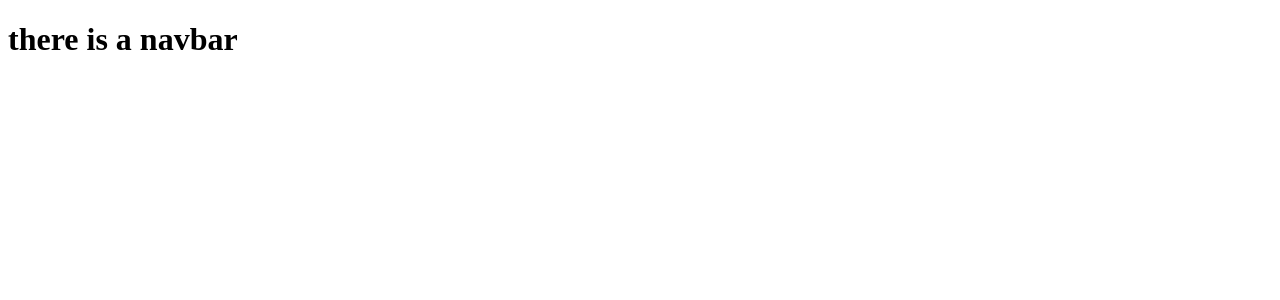
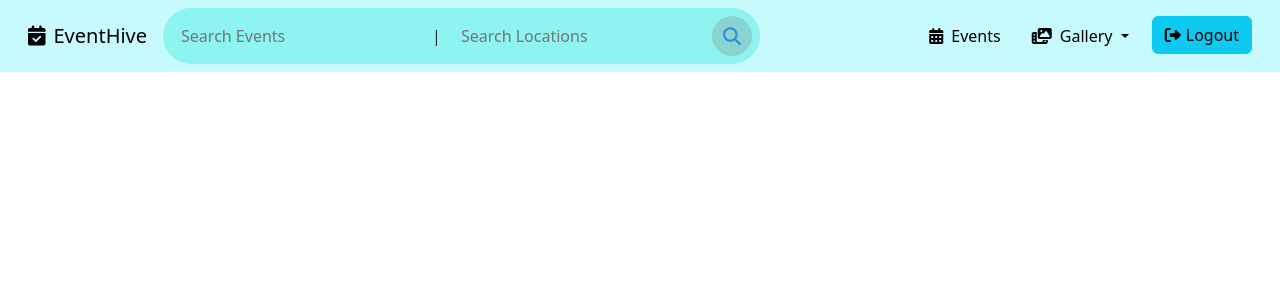
Before and after one commit to Tamannamangla/Eventmanagementsystem, a Flask app: template templates/base.html in a window 1280 px wide. Shown: the top 300 px of the page. Run offline with Flask 3, Linux system fonts and the light colour scheme; the template is opened without the code that fills it, so the values that code supplies are empty.

Commit message:
Added base.html RAAW NAVBAR

```diff
--- a/templates/base.html
+++ b/templates/base.html
@@ -3,10 +3,107 @@
 <head>
     <meta charset="UTF-8">
     <meta name="viewport" content="width=device-width, initial-scale=1.0">
-    <title>Document</title>
+    <title>EventHive</title>
+    <link rel="stylesheet" href="https://cdn.jsdelivr.net/npm/bootstrap@5.3.0/dist/css/bootstrap.min.css">
+    <link rel="stylesheet" href="https://cdnjs.cloudflare.com/ajax/libs/font-awesome/6.4.0/css/all.min.css">
+    <style>
+        .navbar {
+            background-color: rgb(198, 250, 253) !important; /* Transparent background */
+        }
+        .search-container {
+            display: flex;
+            align-items: center;
+            background: rgb(141, 244, 239);
+            padding: 8px;
+            border-radius: 50px;
+            gap: 10px;
+        }
+        .search-container input {
+            background: transparent;
+            border: none;
+            outline: none;
+            color: rgb(31, 152, 239);
+            padding: 5px 10px;
+        }
+        .search-container .search-icon {
+            display: flex;
+            align-items: center;
+            justify-content: center;
+            background: rgba(134, 134, 134, 0.3);
+            border-radius: 50%;
+            width: 40px;
+            height: 40px;
+        }
+        .search-container .search-icon i {
+            color: rgb(52, 140, 222);
+            font-size: 18px;
+        }
+        .navbar-nav .nav-item {
+            margin-left: 15px;
+
+        }
+        .logout-btn {
+            display: flex;
+            align-items: center;
+            gap: 5px;
+        }
+        .nav-link{
+            color: black;
+        }
+    </style>
 </head>
 <body>
-    <h1>there is a navbar</h1>
+    <nav class="navbar navbar-expand-lg navbar-dark bg-dark px-3">
+        <div class="container-fluid">
+            <a class="navbar-brand d-flex align-items-center" style="color: black;" href="#">
+                <i class="fa-solid fa-calendar-check me-2"></i> EventHive
+            </a>
 
+            <div class="search-container mx-auto">
+                <input type="search" placeholder="Search Events" aria-label="Search">
+                <span>|</span>
+                <input type="search" placeholder="Search Locations" aria-label="Search">
+                <div class="search-icon">
+                    <i class="fa-solid fa-magnifying-glass"></i>
+                </div>
+            </div>
+
+            <button class="navbar-toggler" type="button" data-bs-toggle="collapse" data-bs-target="#navbarNav" aria-controls="navbarNav" aria-expanded="false" aria-label="Toggle navigation">
+                <span class="navbar-toggler-icon"></span>
+            </button>
+
+            <div class="collapse navbar-collapse" id="navbarNav">
+                <ul class="navbar-nav ms-auto">
+                    <li class="nav-item">
+                        <a class="nav-link" href="#"><i class="fa-solid fa-calendar-days me-1"></i> Events</a>
+                    </li>
+                    <li class="nav-item dropdown">
+                        <a class="nav-link dropdown-toggle" href="#" id="galleryDropdown" role="button" data-bs-toggle="dropdown" aria-expanded="false">
+                            <i class="fa-solid fa-photo-film me-1"></i> Gallery
+                        </a>
+                        <ul class="dropdown-menu" aria-labelledby="galleryDropdown">
+                            <li><a class="dropdown-item" href="#">Photos</a></li>
+                            <li><a class="dropdown-item" href="#">Videos</a></li>
+                            <li><a class="dropdown-item" href="#">Shorts</a></li>
+                            <li><a class="dropdown-item" href="#">Concerts</a></li>
+                            <li><a class="dropdown-item" href="#">Clubs</a></li>
+                            <li><a class="dropdown-item" href="#">Fests</a></li>
+                        </ul>
+                    </li>
+                    <li class="nav-item">
+                        <a class="btn btn-info logout-btn" href="#">
+                            <i class="fa-solid fa-sign-out-alt"></i> Logout
+                        </a>
+                    </li>
+                </ul>
+            </div>
+        </div>
+    </nav>
+
+    <div class="container mt-4">
+        {% block content %}{% endblock %}
+    </div>
+
+    <script src="https://cdn.jsdelivr.net/npm/bootstrap@5.3.0/dist/js/bootstrap.bundle.min.js"></script>
 </body>
 </html>
```
